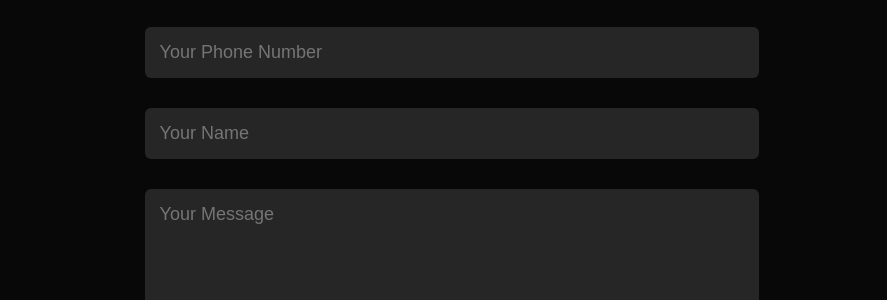
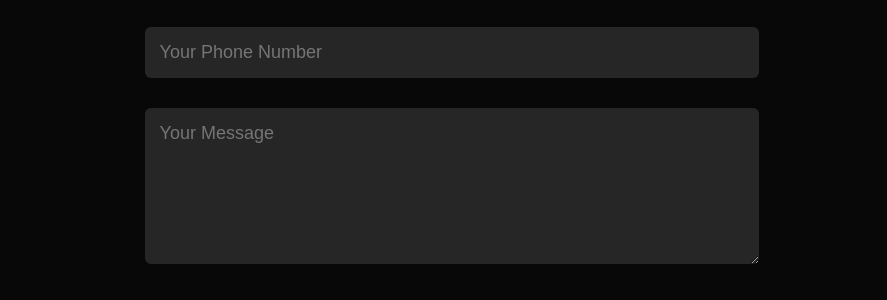
Before and after one commit to willyosubento/Willyportfolio-website, a plain HTML site: page index.html in a window 1280 px wide. Shown: the part 2887-3187 px from the top of the page, 393-1280 px from the left. Drawn offline with Linux system fonts and the light colour scheme.

Commit message:
Update index.html

```diff
--- a/index.html
+++ b/index.html
@@ -162,7 +162,6 @@
           <input type="text" name="Name" placeholder="Your Name" required>
           <input type="email" name="Email" placeholder="Your Email" required>
             <input type="number" name="Phone Number" placeholder="Your Phone Number" required>
-            <input type="text" name="Name" placeholder="Your Name" required>
           <textarea name="Message" rows="6" placeholder="Your Message" required></textarea>
           <button type="submit" class="btn btn2">Submit</button>
         </form>
```
